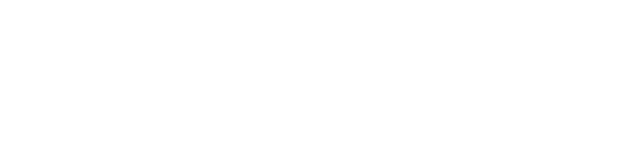
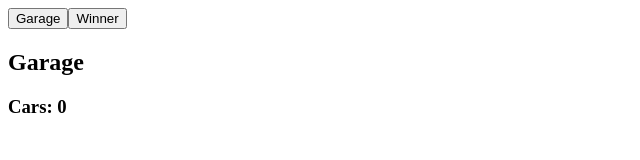
Before and after one commit to Estisui/async-race, a website built with webpack: page async-race/src/index.html in a window 1280 px wide. Shown: the whole page, without its empty margins (0-640 px from the left). Built offline with nearby package versions, Linux system fonts and the light colour scheme.

Commit message:
feat: create html structure via js

```diff
--- /dev/null
+++ b/async-race/src/components/loader.ts
@@ -0,0 +1,31 @@
+function loader() {
+  const body = document.body;
+
+  const wrapper = document.createElement('div');
+  wrapper.classList.add('wrapper');
+
+  const header = document.createElement('header');
+  header.classList.add('header');
+  const garageBtn = document.createElement('button');
+  garageBtn.classList.add('button', 'winner__button');
+  garageBtn.innerText = 'Garage';
+  const winnerBtn = document.createElement('button');
+  winnerBtn.classList.add('button', 'winner__button');
+  winnerBtn.innerText = 'Winner';
+  header.append(garageBtn, winnerBtn);
+
+  const main = document.createElement('main');
+  const heading = document.createElement('h2');
+  heading.classList.add('main__heading');
+  heading.innerText = 'Garage';
+  const cars = document.createElement('h3');
+  cars.classList.add('main__carsInfo');
+  cars.innerText = 'Cars: 0';
+  main.append(heading, cars);
+
+  const footer = document.createElement('footer');
+
+  body.append(header, main, footer);
+}
+
+export default loader;
--- a/async-race/src/index.ts
+++ b/async-race/src/index.ts
@@ -0,0 +1,3 @@
+import loader from "./components/loader";
+
+loader();
```
Also changed, not shown: async-race/src/index.html (+1 -3 lines).
